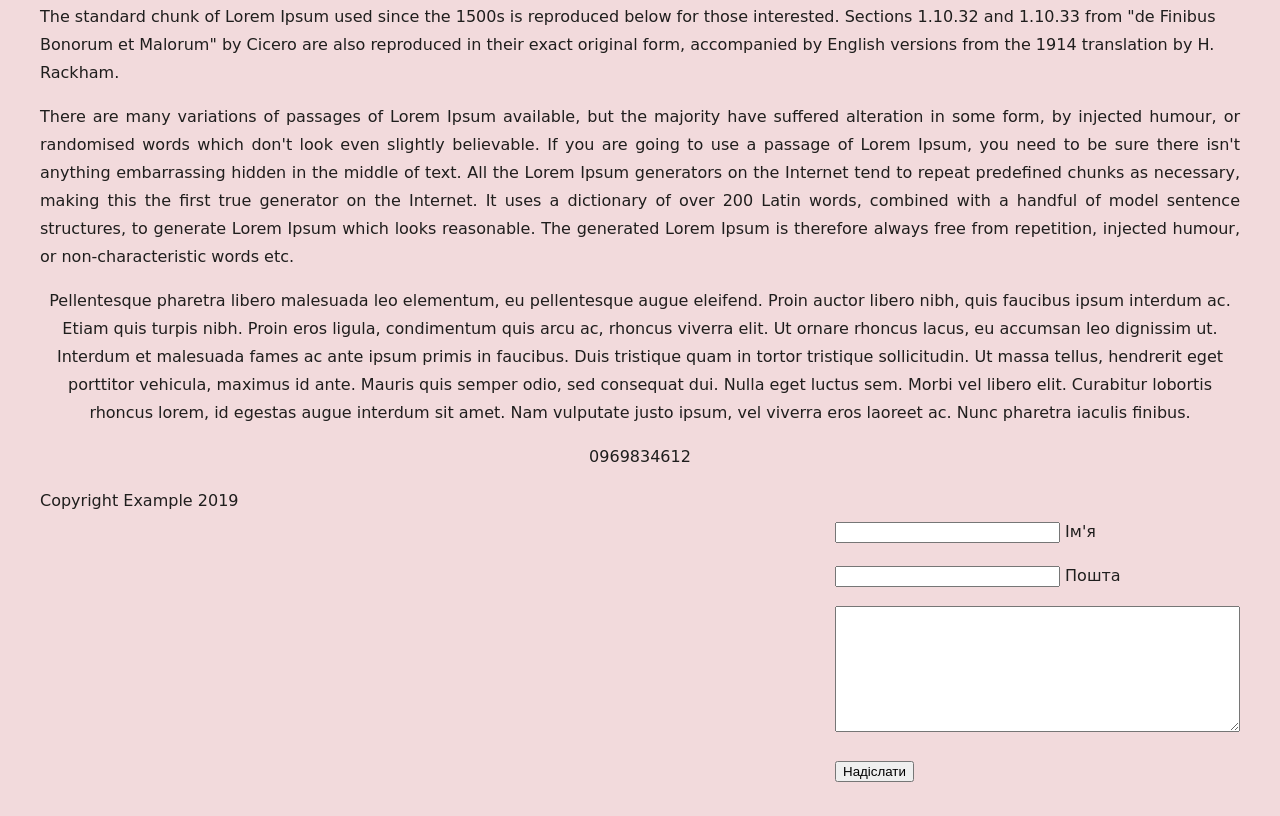
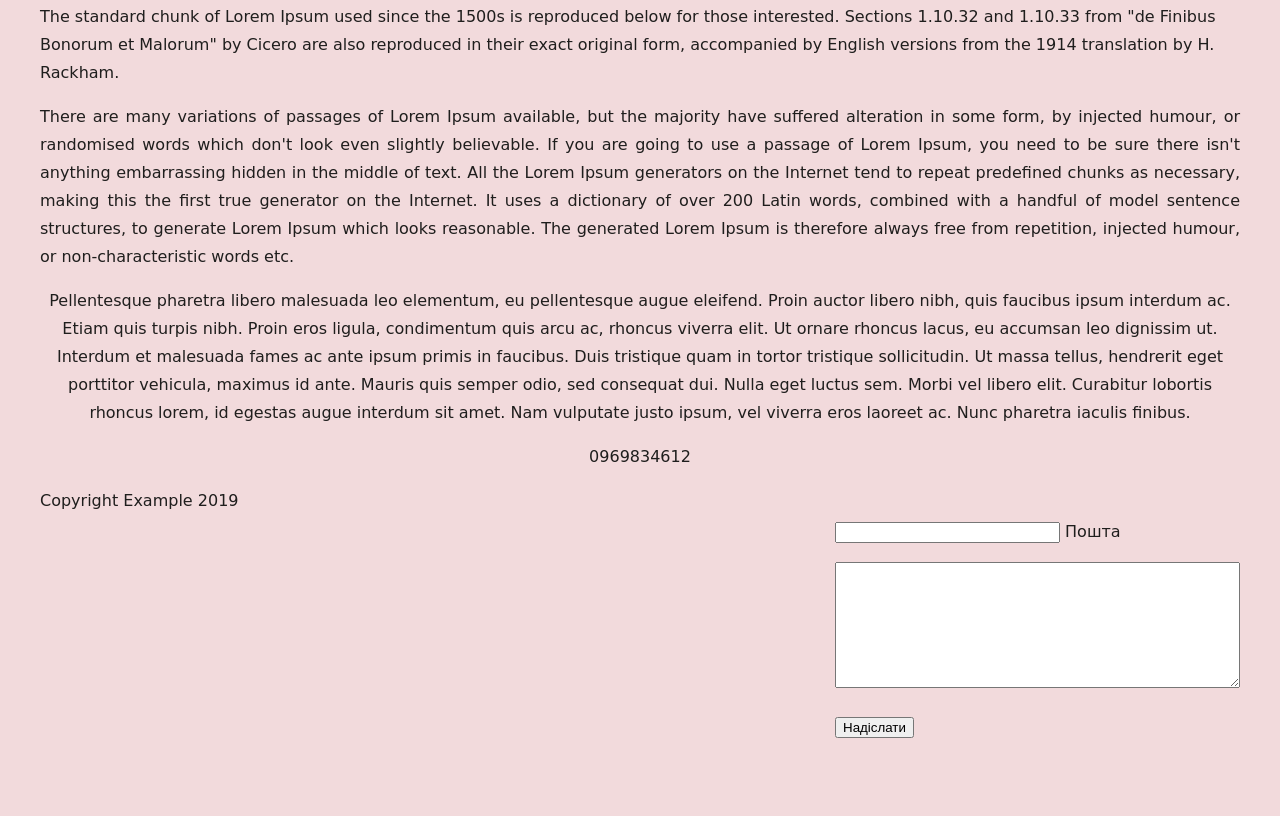
Before and after one commit to kronikss/myfirstsite, a plain HTML site: page form.html in a window 1280 px wide. Shown: the part 816-1632 px from the top of the page. After the commit the page ends 1588 px from the top, so only its background shows below. Drawn offline with Linux system fonts and the light colour scheme.

Commit message:
Update form.html

```diff
--- a/form.html
+++ b/form.html
@@ -40,8 +40,6 @@
 		<p align='center'>0969834612</p>
 	</main>
 	<form action='https://formspree.io/f/xyzelqnq' method='post' name='comment' id='comment'>
-	<p><input type='text' name='author' value='' size='25' />
-	Ім'я
 	</p>
 	<p><input type='text' name='email' id='email' value='' size='25' />
 	Пошта
```
